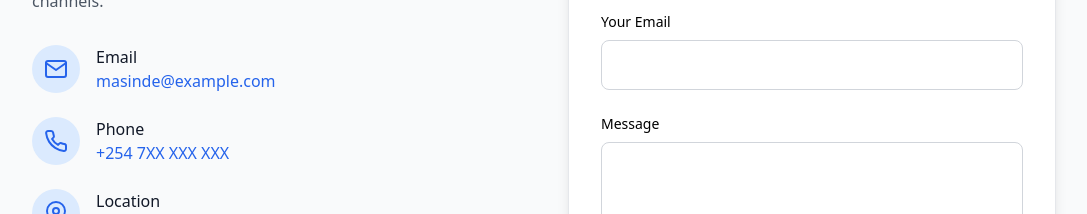
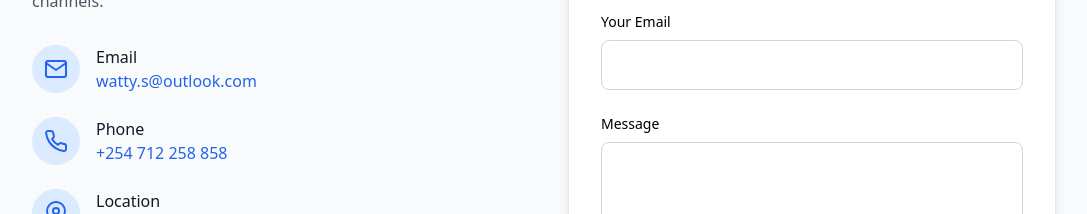
Before and after one commit to masindes/-portfolio_website, a React (Vite) app: page / in a window 1280 px wide. Shown: the part 2069-2283 px from the top of the page, without its empty margins (96-1183 px from the left). Built offline with nearby package versions, Linux system fonts and the light colour scheme.

Commit message:
initial contact

```diff
--- a/src/components/Contact.jsx
+++ b/src/components/Contact.jsx
@@ -30,14 +30,14 @@ export default function Contact() {
     {
       icon: <FiMail className="w-6 h-6 text-blue-600 dark:text-blue-400" />,
       title: "Email",
-      value: "masinde@example.com",
-      href: "mailto:masinde@example.com"
+      value: "watty.s@outlook.com",
+      href: "mailto:watty.s@outlook.com"
     },
     {
       icon: <FiPhone className="w-6 h-6 text-blue-600 dark:text-blue-400" />,
       title: "Phone",
-      value: "+254 7XX XXX XXX",
-      href: "tel:+2547XXXXXXXX"
+      value: "+254 712 258 858",
+      href: "tel:+254712 258 858"
     },
     {
       icon: <FiMapPin className="w-6 h-6 text-blue-600 dark:text-blue-400" />,
```
